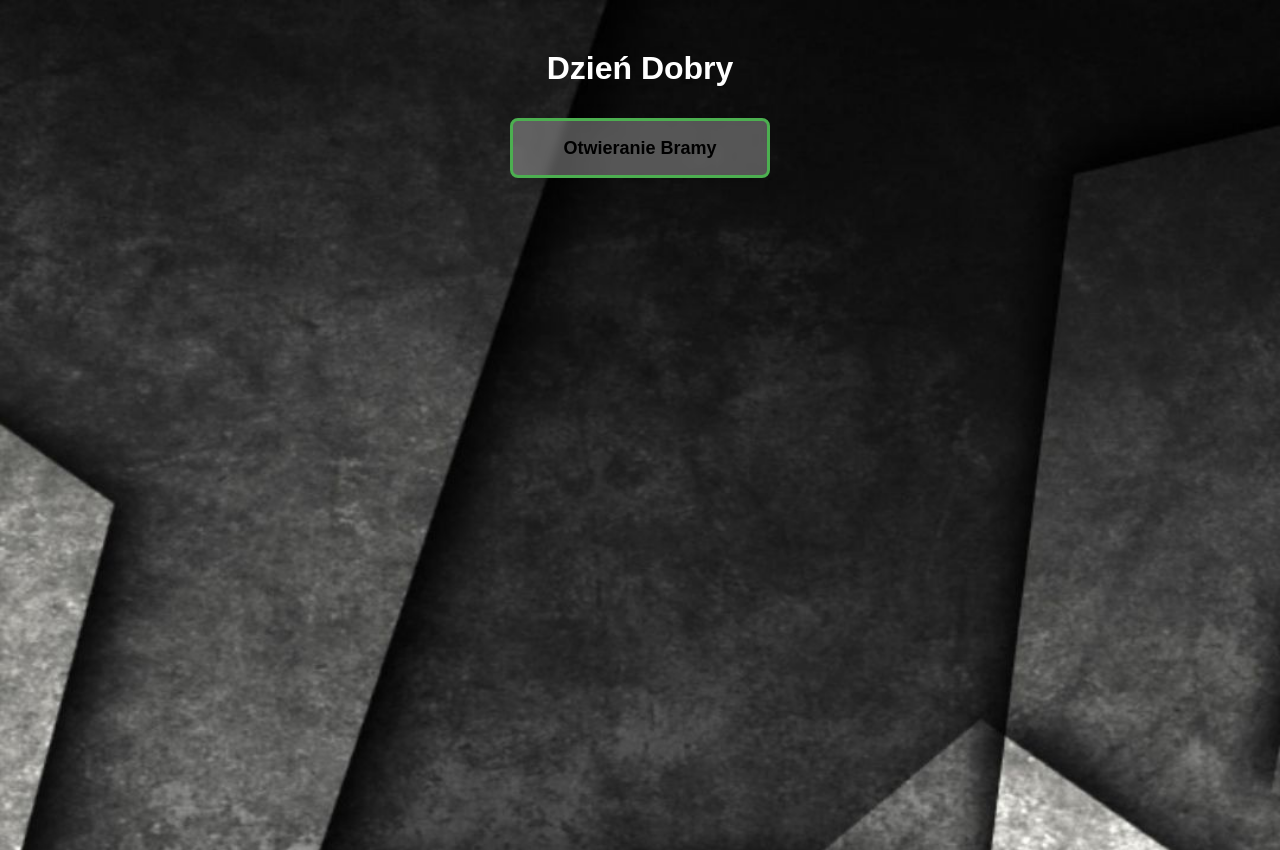
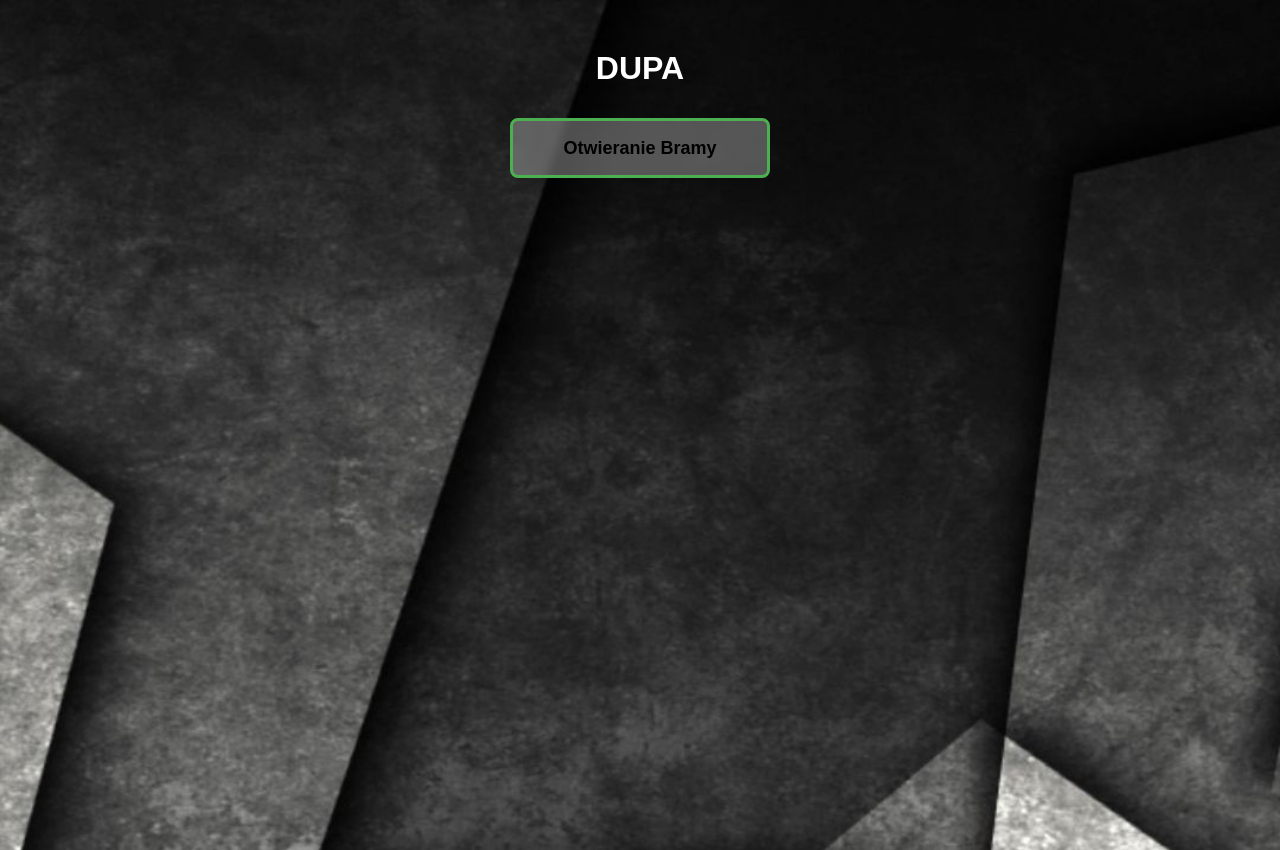
Before and after one commit to wos132/A7F92XLCMEQ18ZTY4KBNWDG0R3HVPJ5USX9ILT2C6QMYORBFJN, a plain HTML site: page K3ZP1VYXNLAQ7W9BUDMRCJ4TGH82OEF56SILNK0QMYXPV3RETG.html in a window 1280 px wide. Drawn offline with Linux system fonts and the light colour scheme.

Commit message:
Update K3ZP1VYXNLAQ7W9BUDMRCJ4TGH82OEF56SILNK0QMYXPV3RETG.html

```diff
--- a/K3ZP1VYXNLAQ7W9BUDMRCJ4TGH82OEF56SILNK0QMYXPV3RETG.html
+++ b/K3ZP1VYXNLAQ7W9BUDMRCJ4TGH82OEF56SILNK0QMYXPV3RETG.html
@@ -65,7 +65,7 @@
 </head>
 <body>
 
-  <h1 id="status">Dzień Dobry</h1>
+  <h1 id="status">DUPA</h1>
 
   <div>
     <button id="btn1">Otwieranie Bramy</button>
```
